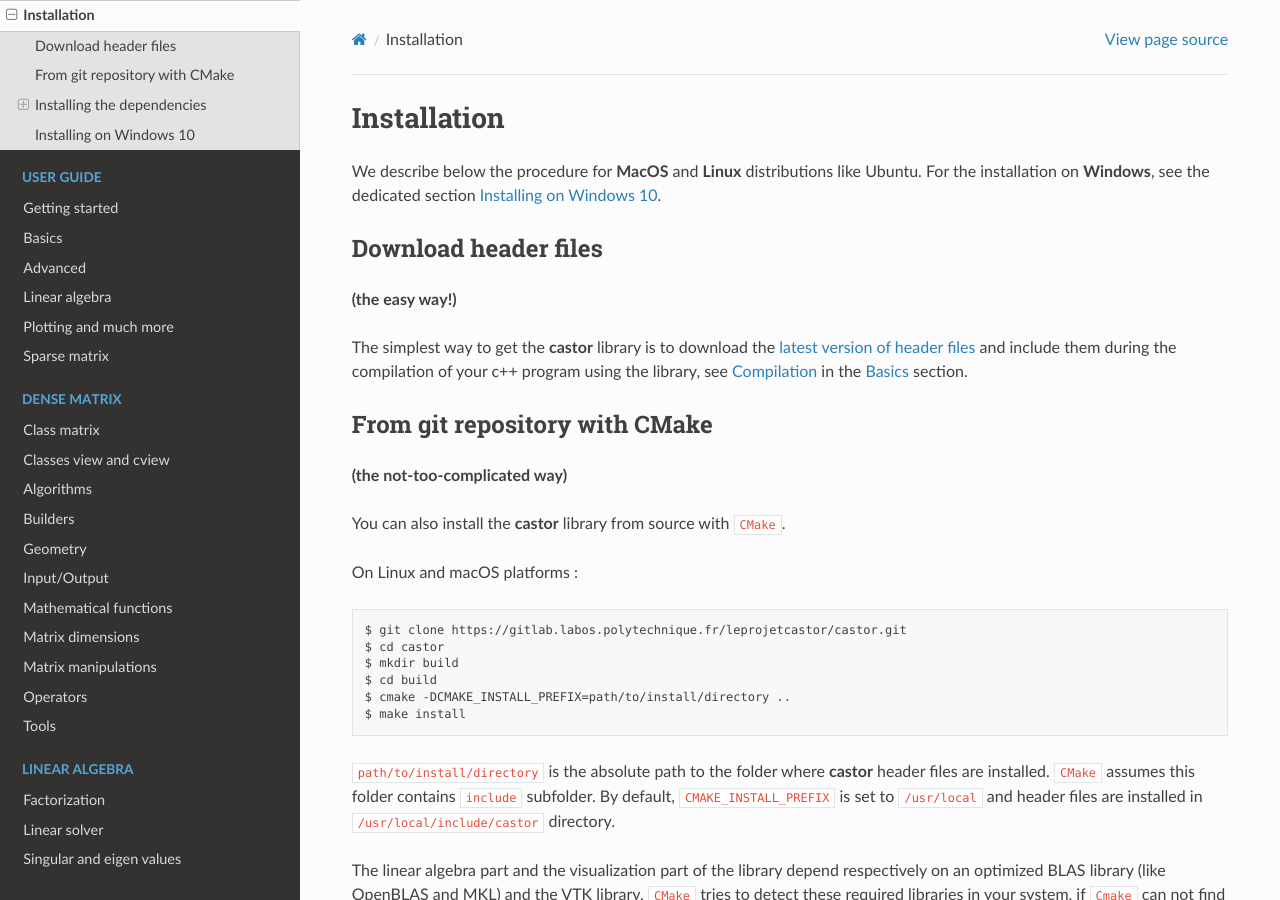
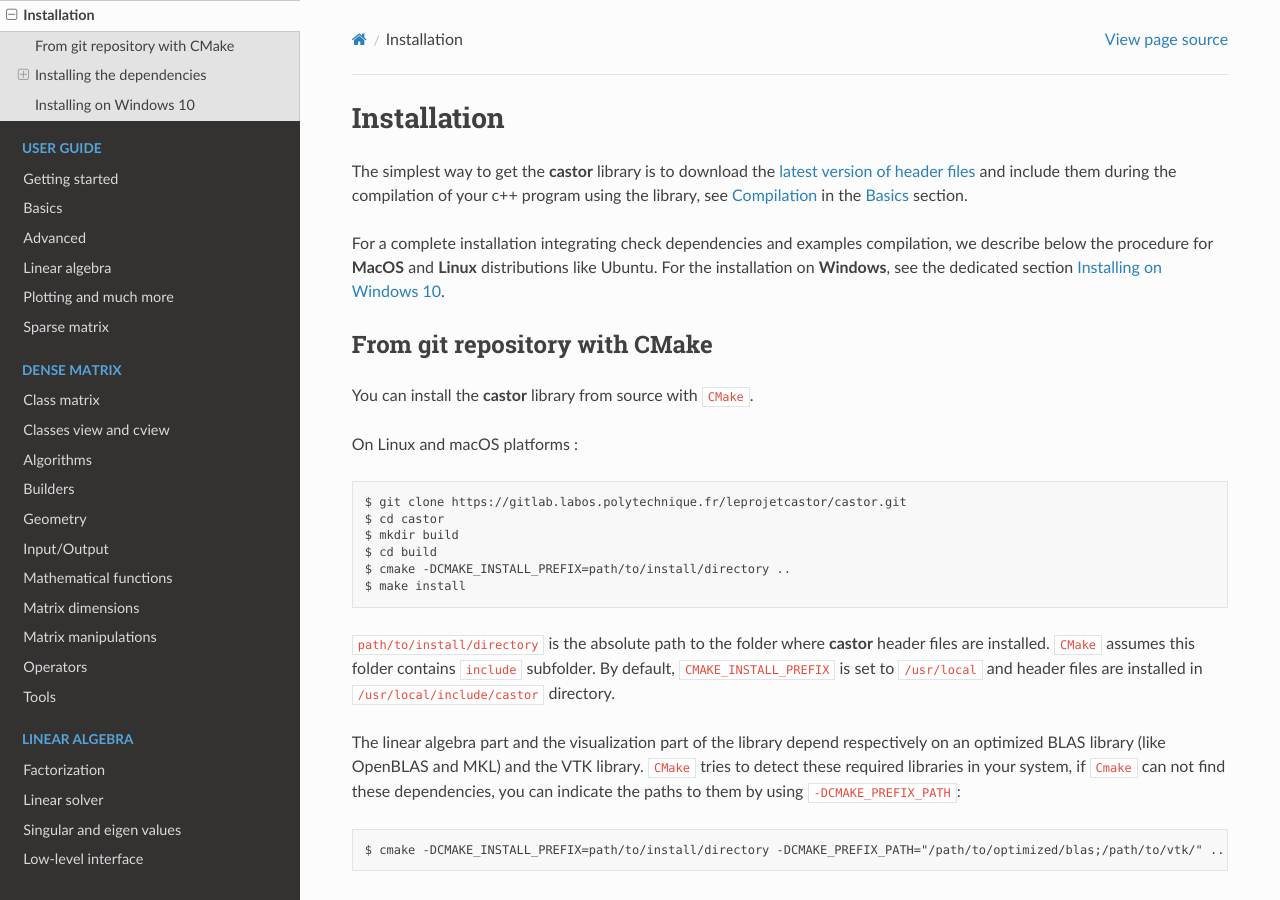
Before and after one commit to leprojetcastor/castor, a Sphinx documentation site: the page built from doc/source/installation.rst, in a window 1280 px wide and 900 px high. Built offline with Sphinx 7.4.7 and the Read the Docs theme 2.0.0, drawn with Linux system fonts in a browser that asks for light colours.

Commit message:
update doc

```diff
--- a/doc/source/getting_started.rst
+++ b/doc/source/getting_started.rst
@@ -54,8 +54,6 @@ The library **matrix** is a header-only library. That actually means to compile
 IDE
 +++
 
-Simply enter the path to the directory containing the ``castor`` folder in your favorite IDE [1]_ (refer to your IDE documentation).
+Simply enter the path to the directory containing the ``castor`` folder in your favorite IDE (VSCode, Xcode, CodeBlocks).
 
-
-
-.. [1] Integrated Development Environment. There exists a *huge* variety of IDEs : VSCode, Xcode, Geany, CodeBlocks, VI, Emacs, etc. The best solution is to try some.
+Tutorial is coming.
--- a/doc/source/index.rst
+++ b/doc/source/index.rst
@@ -1,9 +1,7 @@
 Welcome to the castor library documentation
 ===========================================
 
-The objective of the **castor** library is to propose high-level semantics, inspired by the Matlab language, allowing fast software prototyping in a low-level compiled language. It is nothing more than a **matrix management layer** using the tools of the standard **C++** library, in different storage formats (full, sparse and hierarchical). Indeed, the use of IDEs 1 such as Xcode, Visual studio, Eclipse, etc. allows today to execute compiled code (C, C++, fortran, etc.) with the **same flexibility as interpreted languages** (Matlab, Python, Julia, etc.).
-
-The objective of the **castor** library is to propose **high-level semantics**, inspired by the Matlab language, allowing **fast software prototyping** in a **low-level compiled language**. Indeed, the use of IDEs such as Xcode, Visual studio, Eclipse, etc. allows today to execute compiled code (C, C++, fortran, etc.) with the **same flexibility as interpreted languages** (Matlab, Python, Julia, etc.).
+The objective of the **castor** library is to propose **high-level semantics**, inspired by the Matlab language, allowing fast software prototyping in a low-level compiled language. It is nothing more than a **matrix management layer** using the tools of the standard **C++** library, in different storage formats (full, sparse and hierarchical). Indeed, the use of IDEs 1 such as Xcode, Visual studio, Eclipse, etc. allows today to execute compiled code (C, C++, fortran, etc.) with the **same flexibility as interpreted languages** (Matlab, Python, Julia, etc.).
 
 A **header-only** template library for matrix management has been developed based on the standard C++ library, notably the std::vector class. Many tools and algorithms are provided to simplify the development of scientific computing programs. Particular attention has been paid to semantics, for a simplicity of use "à la matlab", but written in C++. This high-level semantic/low-level language coupling makes it possible to gain efficiency in the prototyping phase, while ensuring performance for applications. In addition, direct access to data allows users to optimize the most critical parts of their code in native C++. Finally, **complete documentation** is available, as well as continuous integration unit tests. All of this makes it possible to meet the needs of teaching, academic issues and industrial applications at the same time.
 
--- a/doc/source/installation.rst
+++ b/doc/source/installation.rst
@@ -3,21 +3,14 @@
 Installation
 ============
 
-We describe below the procedure for **MacOS** and **Linux** distributions like Ubuntu. For the installation on **Windows**, see the dedicated section :ref:`label-install-windows`.
+The simplest way to get the **castor** library is to download the `latest version of header files <https://gitlab.labos.polytechnique.fr/leprojetcastor/castor/-/jobs/artifacts/master/download?job=deploy>`_ and include them during the compilation of your c++ program using the library, see :ref:`label-compilation` in the :ref:`label-basic` section.
 
-Download header files
-+++++++++++++++++++++
-
-**(the easy way!)**
-
-The simplest way to get the **castor** library is to download the `latest version of header files <https://gitlab.labos.polytechnique.fr/leprojetcastor/castor/-/jobs/artifacts/master/download?job=deploy>`_ and include them during the compilation of your c++ program using the library, see :ref:`label-compilation` in the :ref:`label-basic` section.
+For a complete installation integrating check dependencies and examples compilation, we describe below the procedure for **MacOS** and **Linux** distributions like Ubuntu. For the installation on **Windows**, see the dedicated section :ref:`label-install-windows`.
 
 From git repository with CMake
 ++++++++++++++++++++++++++++++
 
-**(the not-too-complicated way)**
-
-You can also install the **castor** library from source with ``CMake``.
+You can install the **castor** library from source with ``CMake``.
 
 On Linux and macOS platforms :
 
```
